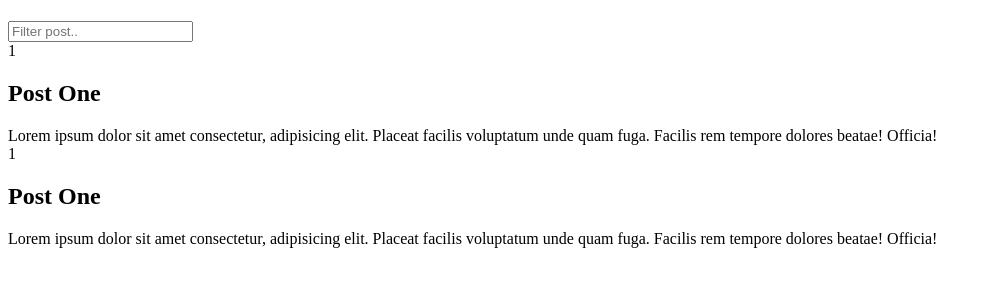
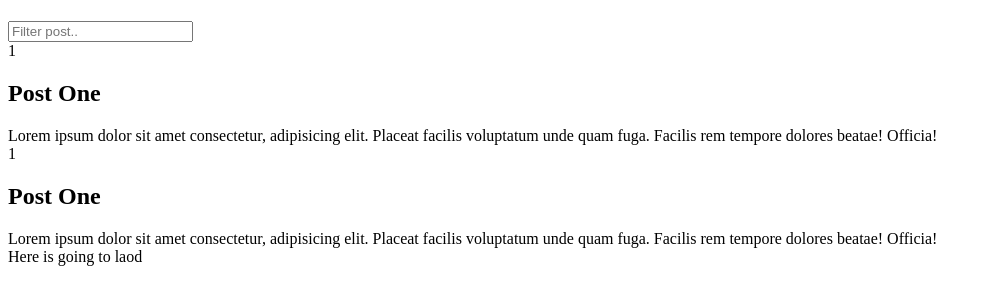
Before and after one commit to ignaciogarza/infinitescrollvanilla, a plain HTML site: page index.html in a window 1280 px wide. Shown: the part 59-364 px from the top of the page, without its empty margins (0-991 px from the left). Drawn offline with Linux system fonts and the light colour scheme; a script that the page names is missing.

Commit message:
messages load

```diff
--- a/index.html
+++ b/index.html
@@ -39,5 +39,7 @@
     <div class="circle"></div>
 </div>
 
+<div class="more">Here is going to laod</div>
+
 </body>
 </html>
```
